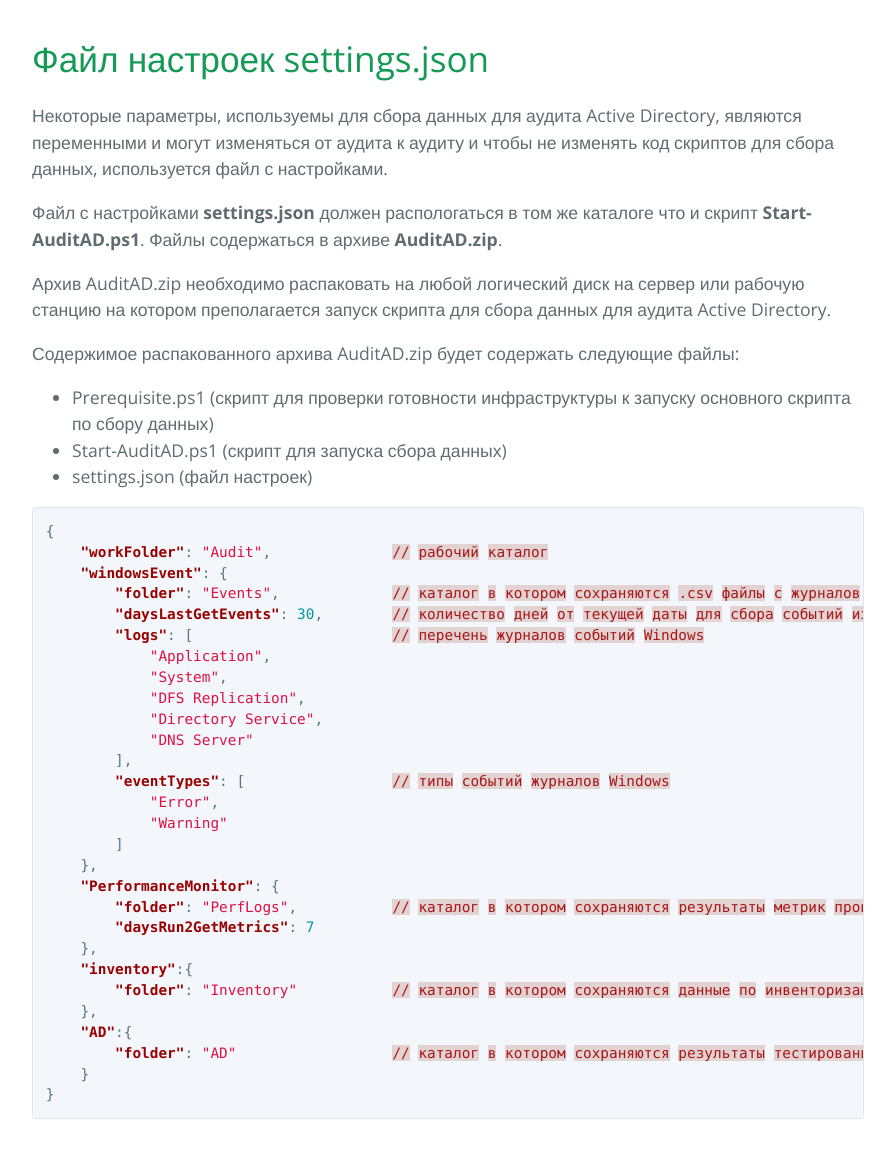
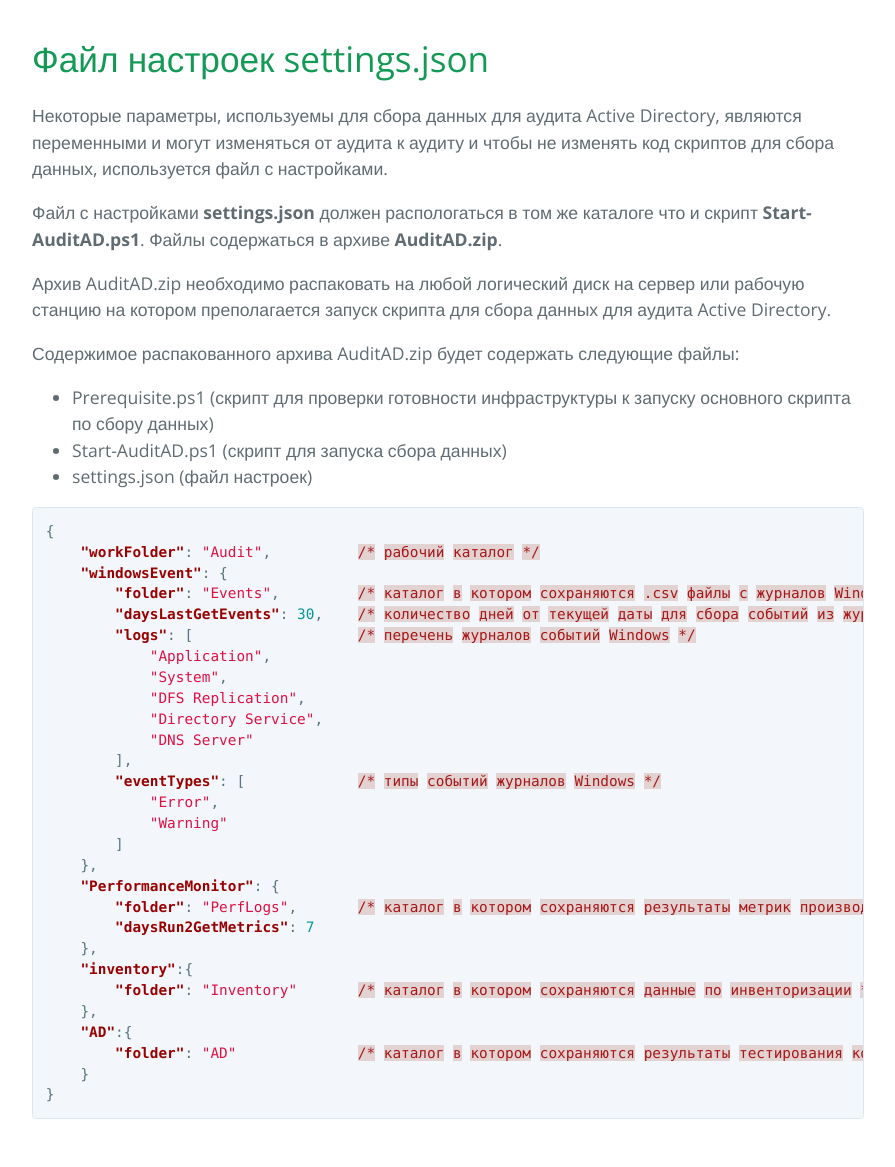
Before and after one commit to dasternd/ad-audit, a Jekyll site: the page built from Settings/index.md, in a window 1280 px wide. Shown: the whole page, without its empty margins (192-1087 px from the left). Built offline with Jekyll 4.4.1, drawn with Linux system fonts in a browser that asks for light colours; our own code applies the rules of GitHub Pages for plain Markdown files.

Commit message:
Edit Settings

````diff
--- a/Settings/index.md
+++ b/Settings/index.md
@@ -14,31 +14,31 @@
 
 ```json
 {
-    "workFolder": "Audit",              // рабочий каталог
+    "workFolder": "Audit",          /* рабочий каталог */
     "windowsEvent": {
-        "folder": "Events",             // каталог в котором сохраняются .csv файлы с журналов Windows контроллеров доменов
-        "daysLastGetEvents": 30,        // количество дней от текущей даты для сбора событий из журналов Windows
-        "logs": [                       // перечень журналов событий Windows
+        "folder": "Events",         /* каталог в котором сохраняются .csv файлы с журналов Windows контроллеров доменов */
+        "daysLastGetEvents": 30,    /* количество дней от текущей даты для сбора событий из журналов Windows */
+        "logs": [                   /* перечень журналов событий Windows */
             "Application",
             "System",
             "DFS Replication",
             "Directory Service",
             "DNS Server"
         ],
-        "eventTypes": [                 // типы событий журналов Windows
+        "eventTypes": [             /* типы событий журналов Windows */
             "Error",
             "Warning"
         ]
     },
     "PerformanceMonitor": {
-        "folder": "PerfLogs",           // каталог в котором сохраняются результаты метрик производительности котроллеров домена
+        "folder": "PerfLogs",       /* каталог в котором сохраняются результаты метрик производительности котроллеров домена */
         "daysRun2GetMetrics": 7
     },
     "inventory":{
-        "folder": "Inventory"           // каталог в котором сохраняются данные по инвенторизации
+        "folder": "Inventory"       /* каталог в котором сохраняются данные по инвенторизации */
     },
     "AD":{
-        "folder": "AD"                  // каталог в котором сохраняются результаты тестирования контроллеров доменов
+        "folder": "AD"              /* каталог в котором сохраняются результаты тестирования контроллеров доменов */
     }
 }
 ```
````
